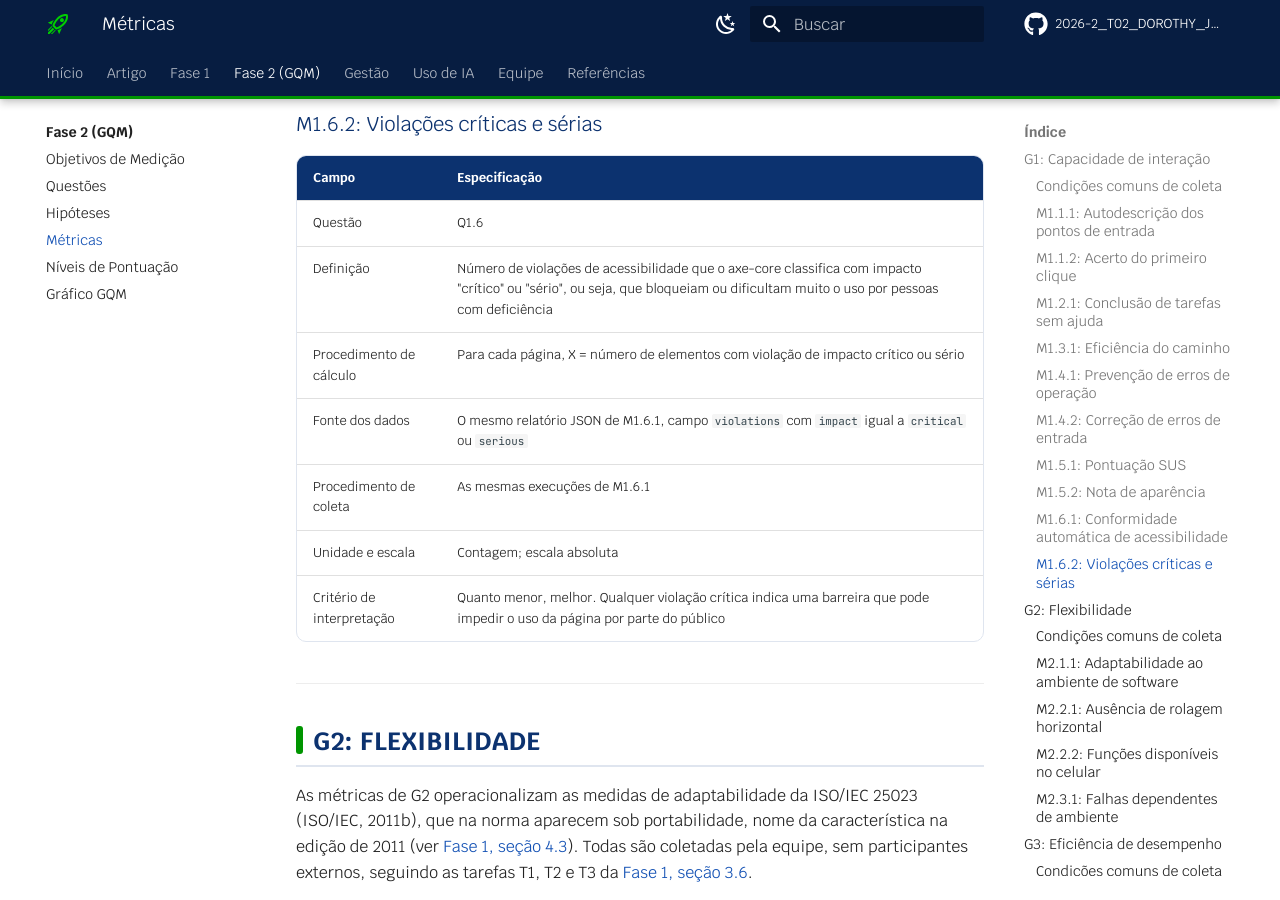
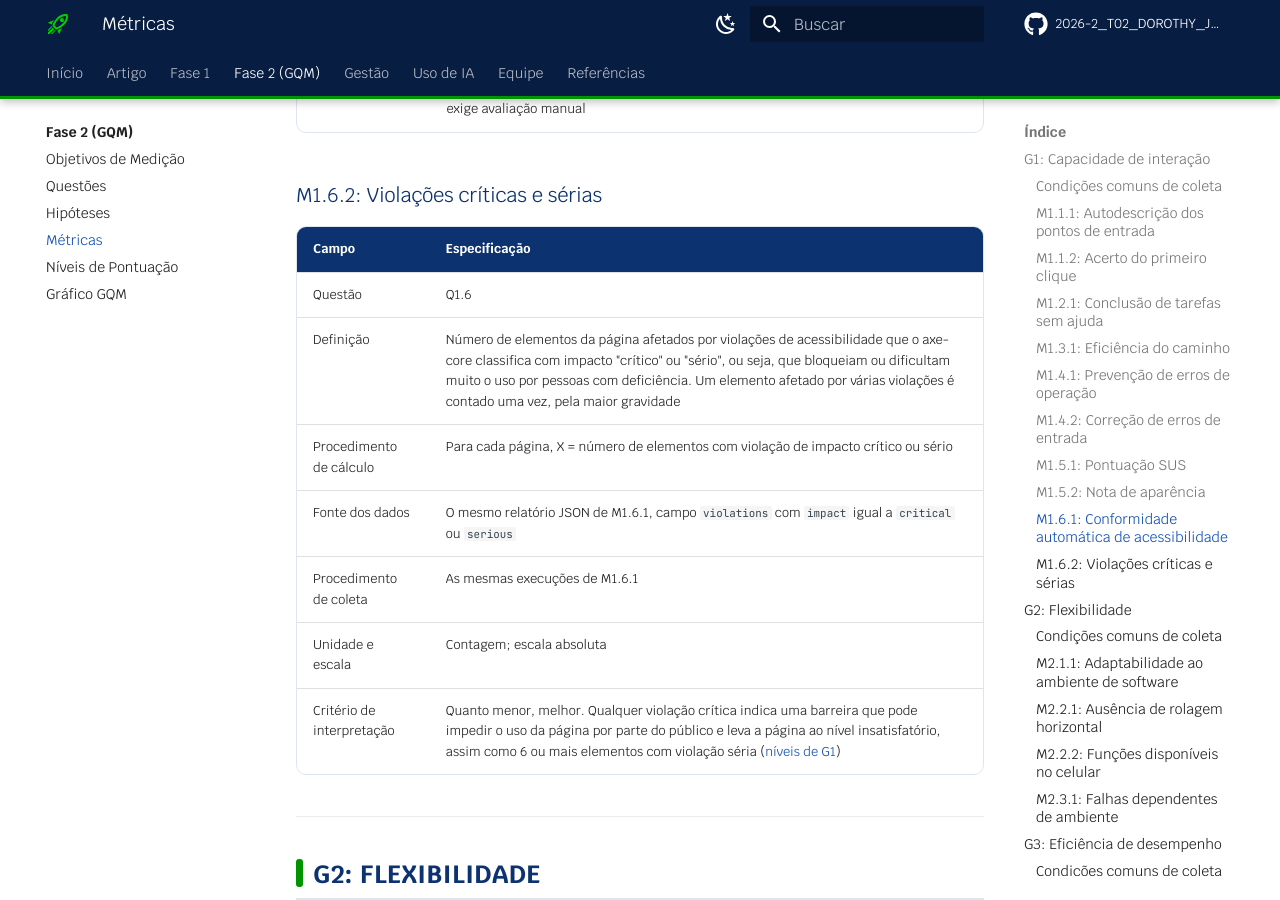
Before and after one commit to FCTE-Qualidade-de-Software-1/2026-2_T02_DOROTHY_JOHSON, an MkDocs documentation site: the page built from docs/fase-2/metricas.md, in a window 1280 px wide and 900 px high, scrolled down 7826 px. Built offline with MkDocs 1.6.1 and Material for MkDocs 9.7.7, drawn with Linux system fonts in a browser that asks for light colours; comment, search, counter and statistics services are not loaded; some of the changed text lies outside the part shown.

Commit message:
docs(fase-2): alinha fichas das métricas aos níveis de pontuação
Closes #27

```diff
--- a/docs/fase-2/metricas.md
+++ b/docs/fase-2/metricas.md
@@ -4,6 +4,9 @@
 
 Cada métrica responde a uma questão e é documentada com definição, procedimento de cálculo,
 fonte dos dados, procedimento de coleta e critério de interpretação (premissa 2 do enunciado).
+O critério de interpretação indica o sentido da métrica e as referências usadas; as faixas de
+cada nível (Insatisfatório, Aceitável, Bom e Excelente) estão em
+[Níveis de Pontuação](niveis-pontuacao.md).
 
 ---
 
@@ -70,7 +73,7 @@
 | Fonte dos dados | Gravação da sessão e planilha de observação |
 | Procedimento de coleta | O observador registra o destino do primeiro clique de cada participante em cada tarefa, conferindo depois na gravação |
 | Unidade e escala | Proporção de 0 a 1; escala de razão |
-| Critério de interpretação | Quanto maior, melhor. Não foi encontrada referência externa de limite: a interpretação é comparativa entre as tarefas |
+| Critério de interpretação | Quanto maior, melhor. Não foi encontrada referência externa de limite. As faixas são da equipe e usam os mesmos cortes de M1.2.1, julgados por tarefa: abaixo de 60% é insatisfatório, e 100% é excelente ([níveis de G1](niveis-pontuacao.md#2-g1-capacidade-de-interacao)) |
 
 ### M1.2.1: Conclusão de tarefas sem ajuda
 
@@ -165,12 +168,12 @@
 | Campo | Especificação |
 |---|---|
 | Questão | Q1.6 |
-| Definição | Número de violações de acessibilidade que o axe-core classifica com impacto "crítico" ou "sério", ou seja, que bloqueiam ou dificultam muito o uso por pessoas com deficiência |
+| Definição | Número de elementos da página afetados por violações de acessibilidade que o axe-core classifica com impacto "crítico" ou "sério", ou seja, que bloqueiam ou dificultam muito o uso por pessoas com deficiência. Um elemento afetado por várias violações é contado uma vez, pela maior gravidade |
 | Procedimento de cálculo | Para cada página, X = número de elementos com violação de impacto crítico ou sério |
 | Fonte dos dados | O mesmo relatório JSON de M1.6.1, campo `violations` com `impact` igual a `critical` ou `serious` |
 | Procedimento de coleta | As mesmas execuções de M1.6.1 |
 | Unidade e escala | Contagem; escala absoluta |
-| Critério de interpretação | Quanto menor, melhor. Qualquer violação crítica indica uma barreira que pode impedir o uso da página por parte do público |
+| Critério de interpretação | Quanto menor, melhor. Qualquer violação crítica indica uma barreira que pode impedir o uso da página por parte do público e leva a página ao nível insatisfatório, assim como 6 ou mais elementos com violação séria ([níveis de G1](niveis-pontuacao.md#2-g1-capacidade-de-interacao)) |
 
 ---
 
@@ -347,7 +350,7 @@
 | Fonte dos dados | Valor de *JS heap* usado informado pelo Chrome DevTools |
 | Procedimento de coleta | Com o mesmo perfil e cache vazio, carregar a página, aguardar o fim da atividade de rede, forçar a coleta de lixo pelo DevTools e registrar o *JS heap* usado; repetir após executar a tarefa |
 | Unidade e escala | Megabytes; escala de razão |
-| Critério de interpretação | Quanto menor, melhor. Não foi encontrada referência externa de limite para esta medida: a interpretação é comparativa entre as páginas e tarefas |
+| Critério de interpretação | Quanto menor, melhor. Não foi encontrada referência externa de limite para esta medida. As faixas de 8, 12 e 20 MB são internas e exploratórias, baseadas na ordem de grandeza do piloto, e servem para triagem, e não como limite do aparelho ([níveis de G3](niveis-pontuacao.md#4-g3-eficiencia-de-desempenho)) |
 
 !!! note "Adaptação da medida"
     A ISO/IEC 25023 define a utilização de memória como razão entre a memória usada e a memória
```
